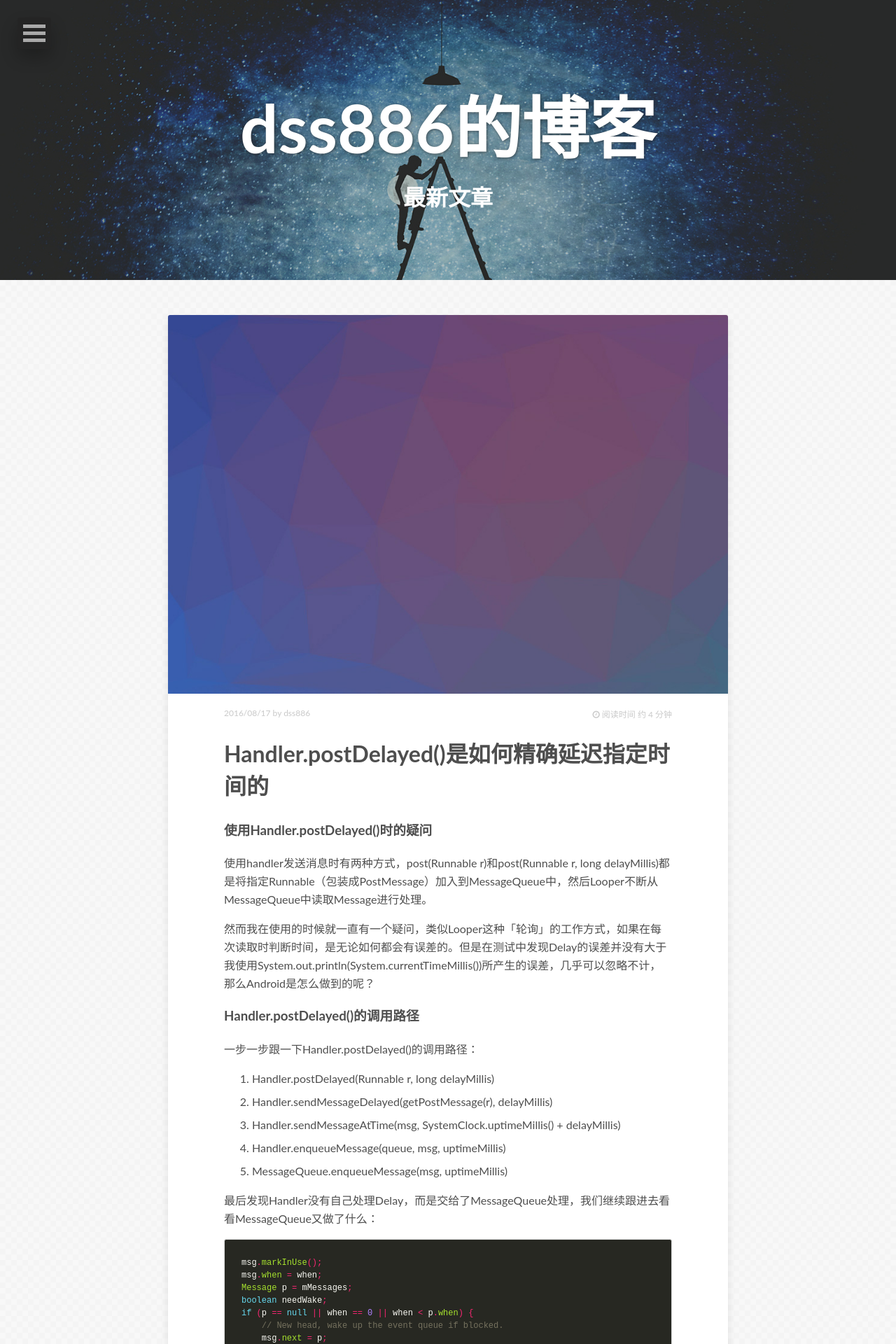
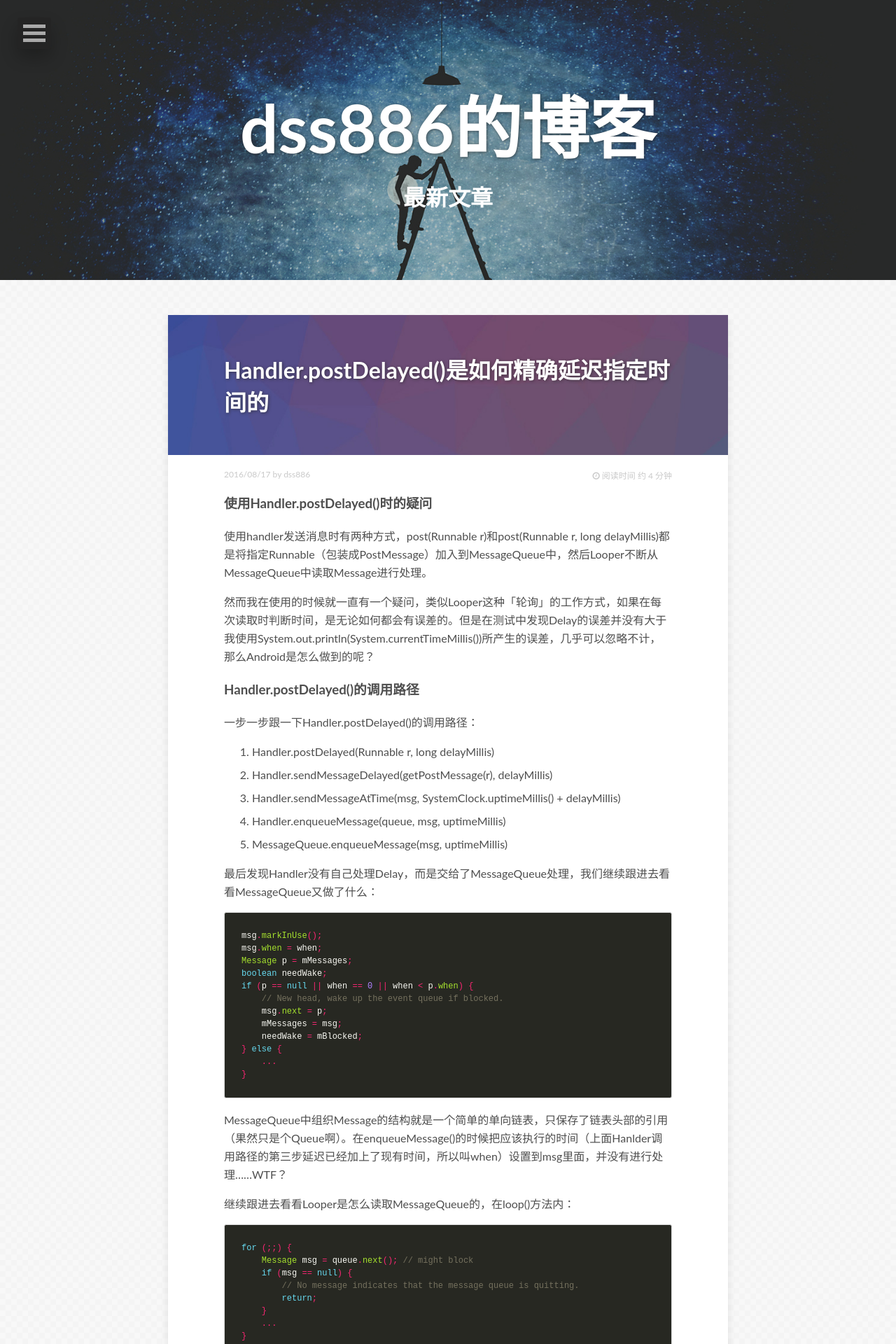
Before and after one commit to dss886/www.dss886.com, a Jekyll site: the page built from index.html, in a window 1280 px wide. Shown: the top 1920 px of the page at 70% size. Built offline with Jekyll 4.4.1, drawn with Linux system fonts in a browser that asks for light colours; nearby versions of some CDN libraries; the list of posts is cut into pages by our own code.

Commit message:
修改了首页文章列表的题图（高度固定为200px）和标题的位置和样式（位于题图中）

```diff
--- a/_sass/_page.scss
+++ b/_sass/_page.scss
@@ -505,6 +505,14 @@ header .entry-meta {
 }
 
 .entry-image-index {
+	height: 200px;
+	overflow: hidden;
+	position: relative;
+
+	display: flex;
+    align-items: center;
+    justify-content: center;
+
 	margin-top: -25px;
 	margin-left: -15px;
 	margin-right: -15px;
@@ -526,6 +534,31 @@ header .entry-meta {
 
 	img {
 		border-radius: 3px 3px 0 0; // round image corners
+		position: absolute;
+	    margin: auto;
+	    left: -100%;
+	    right: -100%;
+	    top: -100%;
+	    bottom: -100%;
+	}
+
+	h1 {
+		position: absolute;
+		color: #fff;
+		text-shadow: 1px 1px 4px rgba(34,34,34,0.6);
+		margin: auto;
+		padding: 15px;
+
+		@media #{$medium} {
+			padding: 30px;
+		}
+		@media #{$large} {
+			padding: 80px;
+		}
+
+		a {
+			color: #fff;
+		}
 	}
 }
 
--- a/index.html
+++ b/index.html
@@ -13,7 +13,12 @@ image:
   <header>
     {% if post.image.feature %}
       <div class="entry-image-index">
-        <a href="{{ site.url }}{{ post.url }}" title="{{ post.title }}"><img src="{{ site.url }}/images/{{ post.image.feature }}" alt="{{ post.title }}"></a>
+        <img src="{{ site.url }}/images/{{ post.image.feature }}" alt="{{ post.title }}">
+        {% if post.link %}
+          <h1 class="entry-title"><a href="{{ site.url }}{{ post.url }}" class="permalink" rel="bookmark" title="{{ post.title }}"><i class="fa fa-bookmark"></i></a> <a href="{{ post.link }}">{{ post.title }}</a></h1>
+        {% else %}
+          <h1 class="entry-title"><a href="{{ site.url }}{{ post.url }}" rel="bookmark" title="{{ post.title }}" itemprop="url">{{ post.title }}</a></h1>
+        {% endif %}
       </div><!-- /.entry-image -->
     {% endif %}
     <div class="entry-meta">
@@ -25,11 +30,6 @@ image:
       </span><!-- /.entry-reading-time -->
       {% endif %}
     </div><!-- /.entry-meta -->
-    {% if post.link %}
-      <h1 class="entry-title"><a href="{{ site.url }}{{ post.url }}" class="permalink" rel="bookmark" title="{{ post.title }}"><i class="fa fa-bookmark"></i></a> <a href="{{ post.link }}">{{ post.title }}</a></h1>
-    {% else %}
-      <h1 class="entry-title"><a href="{{ site.url }}{{ post.url }}" rel="bookmark" title="{{ post.title }}" itemprop="url">{{ post.title }}</a></h1>
-    {% endif %}
   </header>
   <div class="entry-content">
     {{ post.content }}
```
